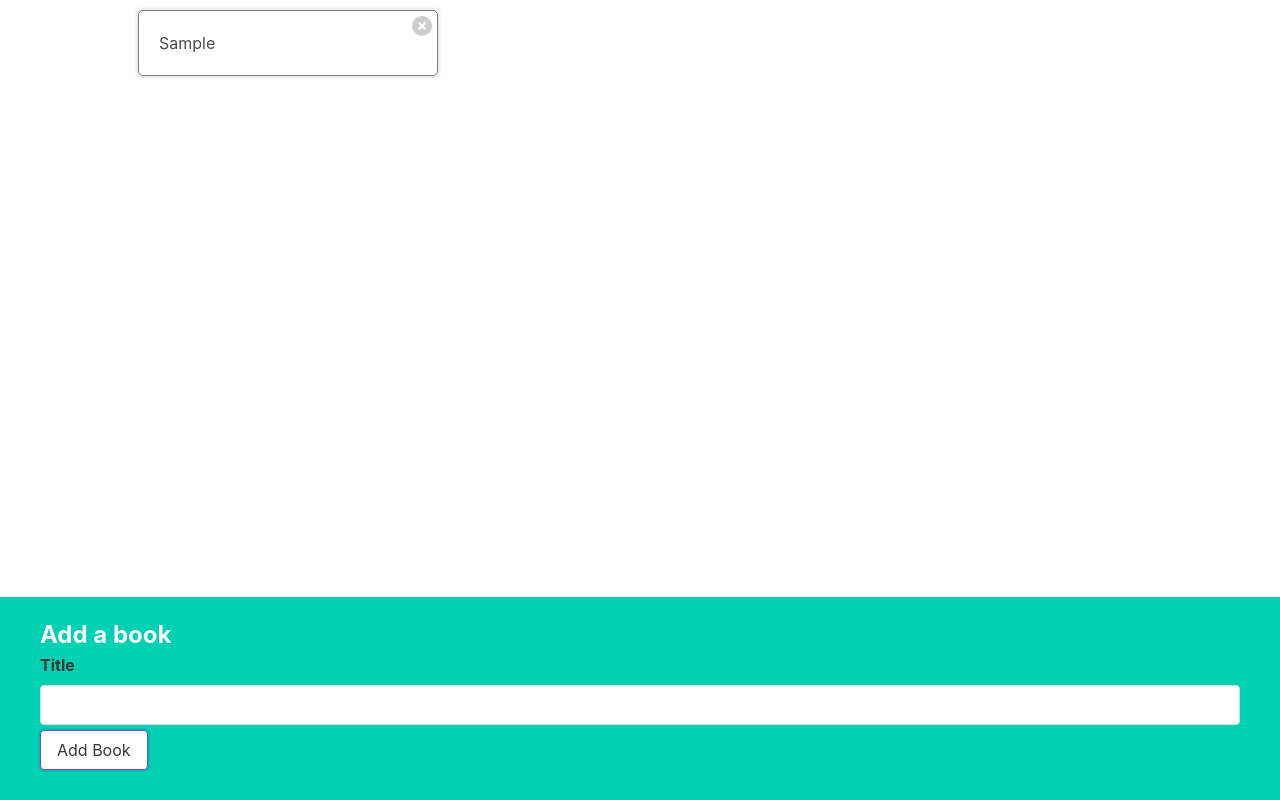
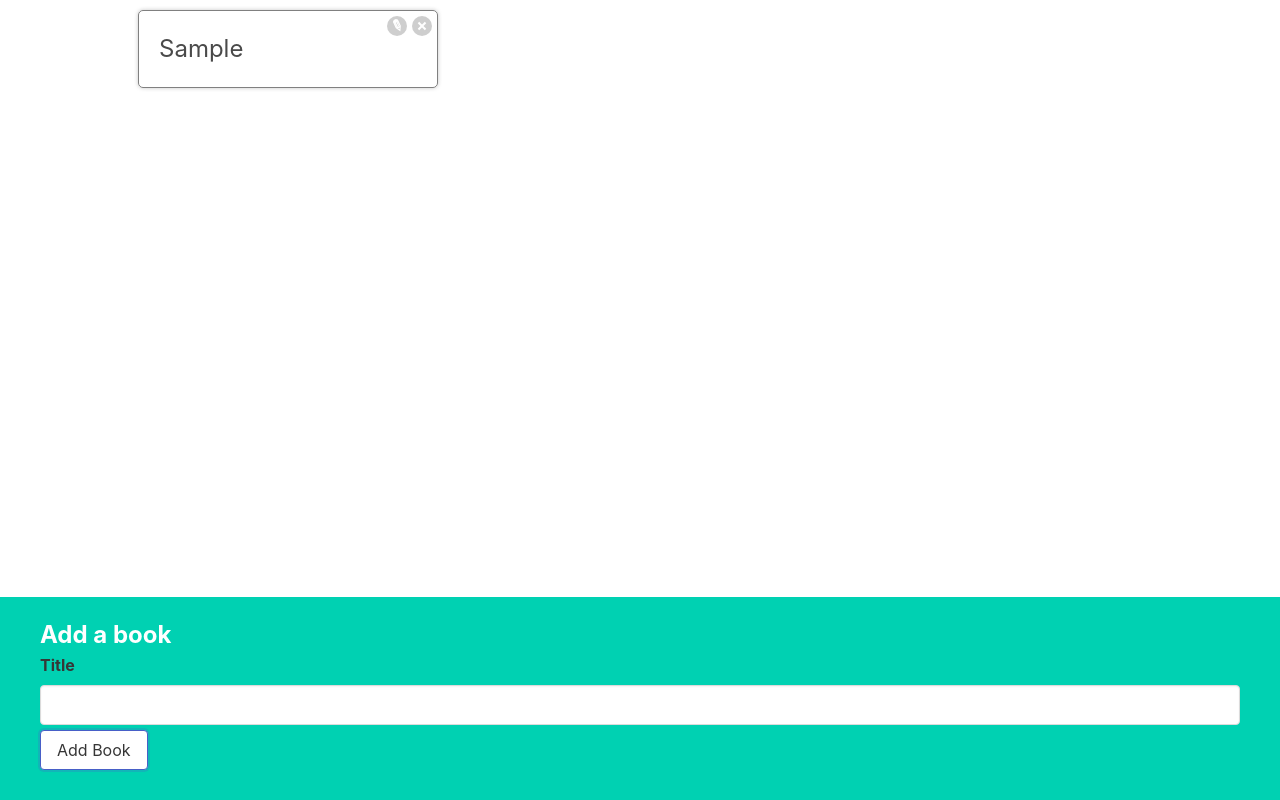
Before and after one commit to AhmedHafez1/books, a React (Create React App) app: page / in a window 1280 px wide. Both pictures are taken after typing "Sample" into the empty fields and a click on the button "Add Book". Built offline with nearby package versions, Linux system fonts and the light colour scheme.

Commit message:
Toggling Form Display

```diff
--- a/src/components/BookShow.js
+++ b/src/components/BookShow.js
@@ -1,10 +1,19 @@
-import React from 'react';
+import React, { useState } from "react";
+import BookEdit from "./BookEdit";
 
 function BookShow({ book, onDelete }) {
+  const [showEdit, setShowEdit] = useState(false);
+
+  let content = <h3>{book.title}</h3>;
+  if (showEdit) content = <BookEdit />;
+
   return (
     <div className="book-show">
-      {book.title}
+      <div>{content}</div>
       <div className="actions">
+        <button className="edit" onClick={() => setShowEdit(!showEdit)}>
+          Edit
+        </button>
         <button className="delete" onClick={() => onDelete(book.id)}>
           Delete
         </button>
```
